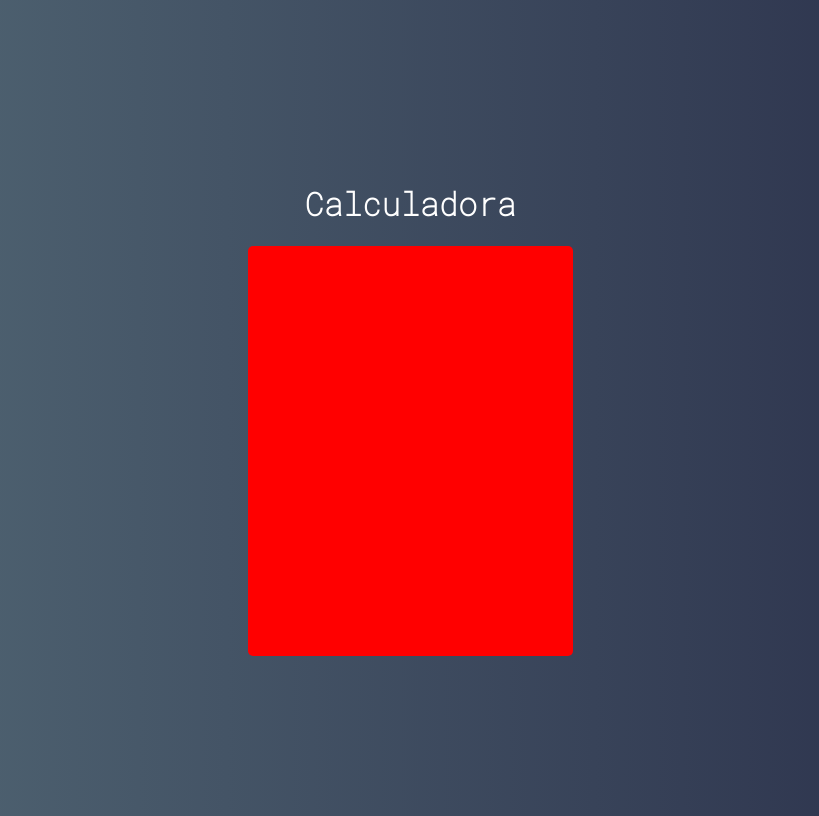
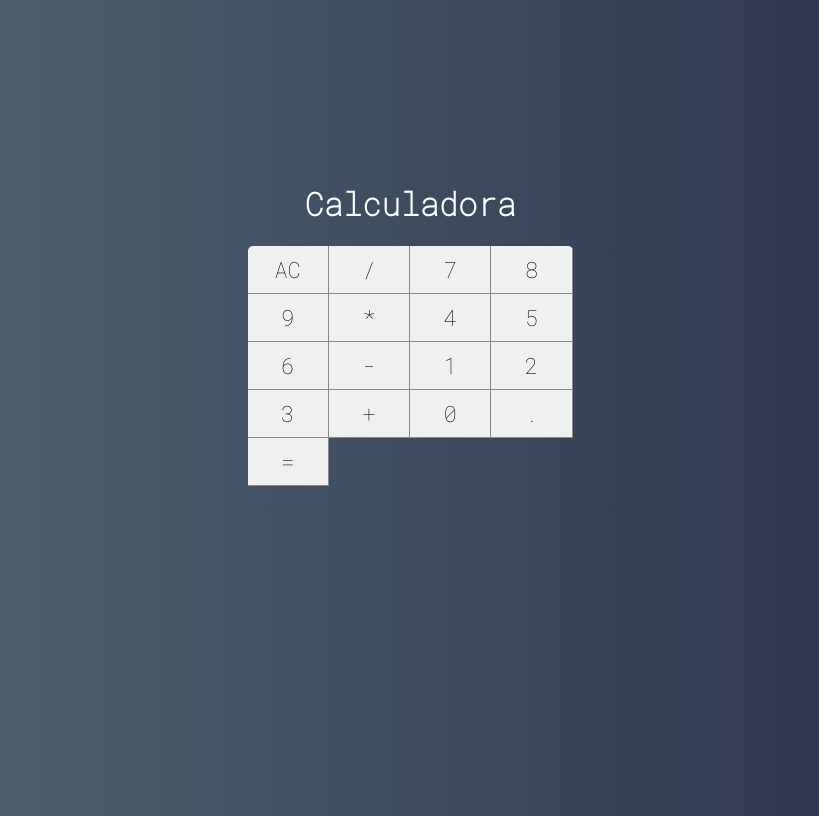
Before and after one commit to jardelsonfeijao/prj-Calculadora-com-React, a React (Create React App) app: page / in a window 1280 px wide. Shown: the whole page, without its empty margins (230-1049 px from the left). Built offline with nearby package versions, Linux system fonts and the light colour scheme.

Commit message:
Criando o Component Button

```diff
--- /dev/null
+++ b/src/components/Button.css
@@ -0,0 +1,13 @@
+:root {
+    --bg-button: #f0f0f0;
+    --border-button: solid 1px #888;
+}
+
+.button {
+    font-size: 1.4em;
+    background-color: var(--bg-button);
+    border: none;
+    border-right: var(--border-button);
+    border-bottom: var(--border-button);
+    outline: none;
+}
--- /dev/null
+++ b/src/components/Button.jsx
@@ -0,0 +1,6 @@
+import React from "react";
+import "./Button.css";
+
+const Button = (props) => <button className="button">{props.label}</button>;
+
+export default Button;
--- a/src/index.css
+++ b/src/index.css
@@ -13,7 +13,6 @@
   justify-content: center;
   align-items: center;
   text-align: center;
-  overflow: hidden;
 
   color: #fff;
   background: linear-gradient(to right, rgb(83, 105, 118), rgb(41, 46, 73));
--- a/src/main/Calculator.css
+++ b/src/main/Calculator.css
@@ -1,7 +1,9 @@
 .calculator {
-    height: 410px;
-    width: 325px;
-    border-radius: 5px;
-    overflow: hidden;
-    background-color: red;
+  height: 410px;
+  width: 325px;
+  border-radius: 5px;
+  overflow: hidden;
+  display: grid;
+  grid-template-columns: repeat(4, 25%);
+  grid-template-rows: 48px 48px 48px 48px 48px;
 }
--- a/src/main/Calculator.jsx
+++ b/src/main/Calculator.jsx
@@ -1,11 +1,28 @@
 import React, { Component } from "react";
 import './Calculator.css'
+import Button from '../components/Button'
 
 export default class Calculator extends Component {
     render() {
         return (
             <div className="calculator">
-
+                <Button label="AC"/>
+                <Button label="/"/>
+                <Button label="7"/>
+                <Button label="8"/>
+                <Button label="9"/>
+                <Button label="*"/>
+                <Button label="4"/>
+                <Button label="5"/>
+                <Button label="6"/>
+                <Button label="-"/>
+                <Button label="1"/>
+                <Button label="2"/>
+                <Button label="3"/>
+                <Button label="+"/>
+                <Button label="0"/>
+                <Button label="."/>
+                <Button label="="/>
             </div>
         )
     }
```
